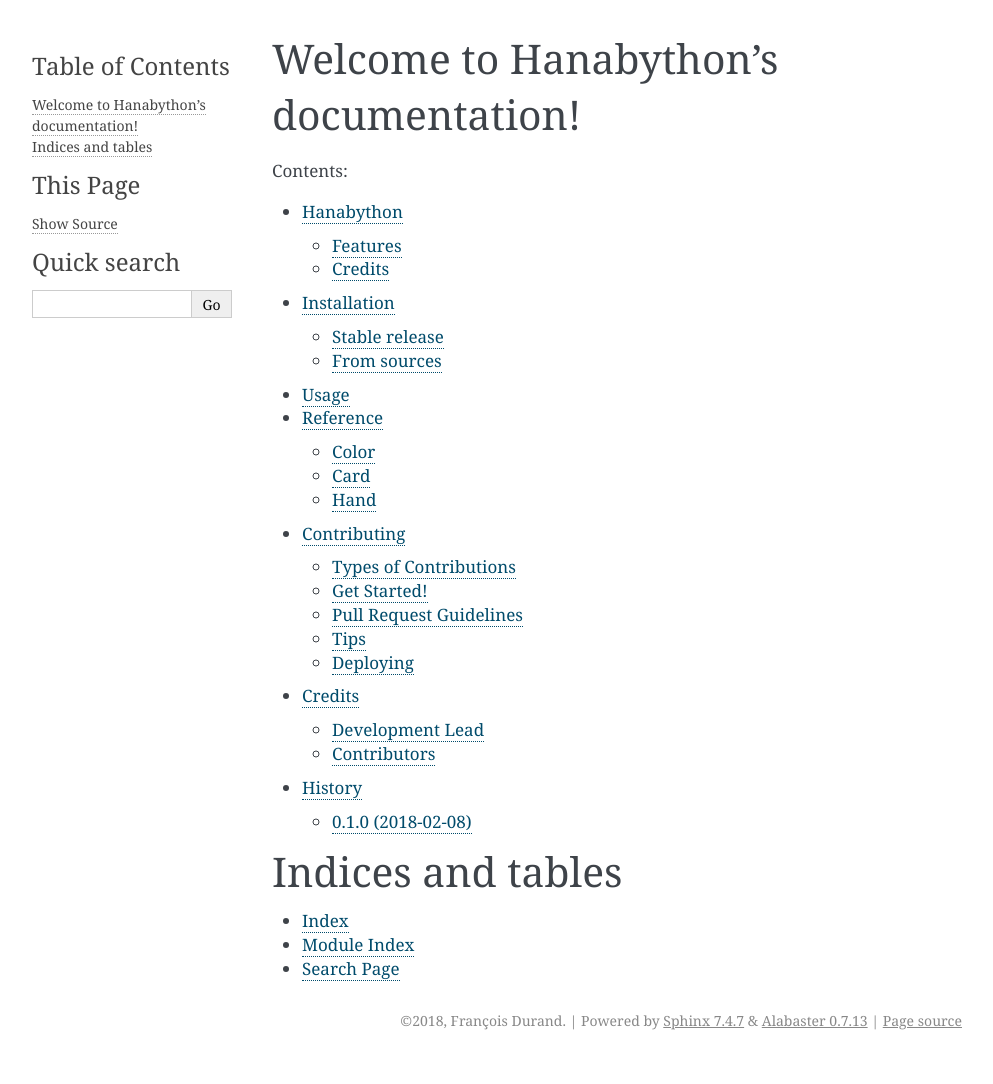
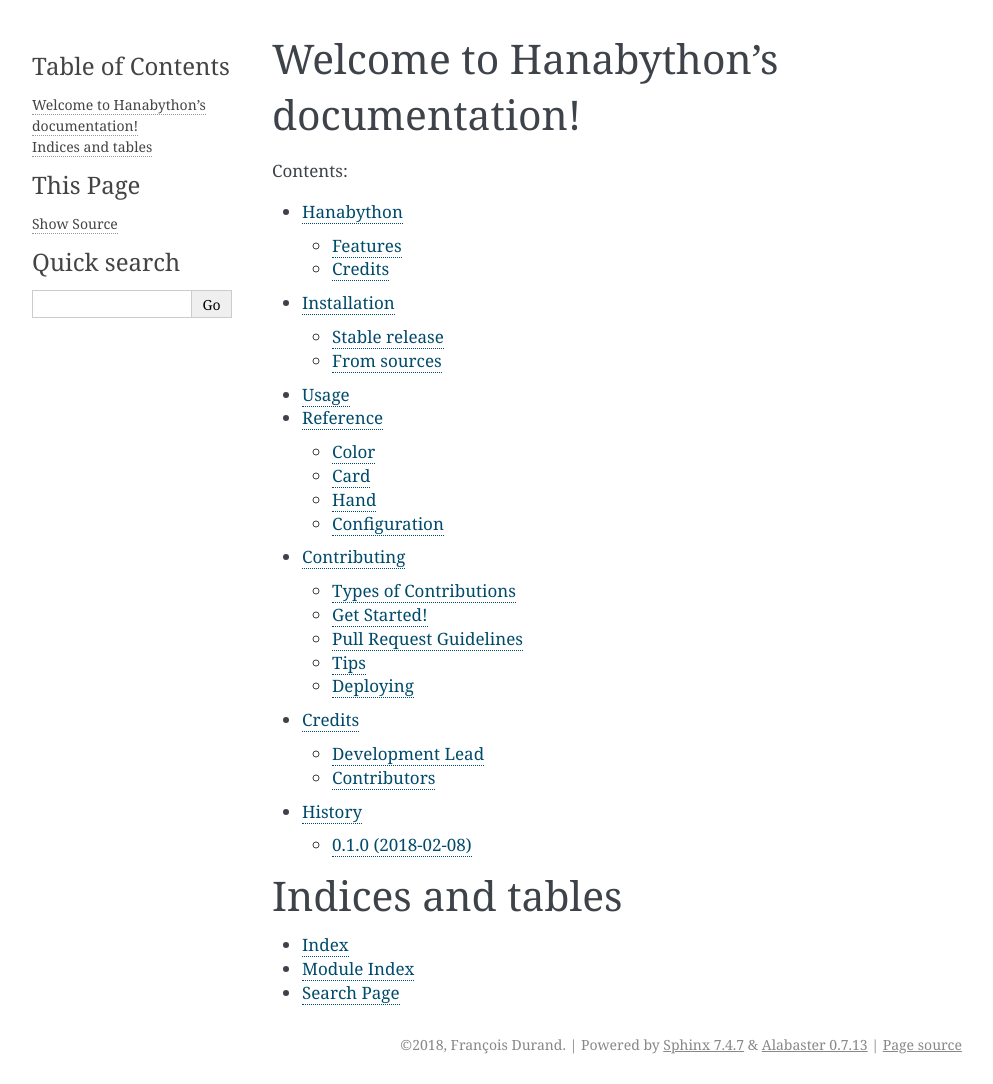
Before and after one commit to francois-durand/hanabython, a Sphinx documentation site: the page built from docs/index.rst, in a window 1280 px wide. Shown: the whole page, without its empty margins (148-1141 px from the left). Built offline with Sphinx 7.4.7, drawn with Linux system fonts in a browser that asks for light colours; pages that are not in the unit, such as notebooks, are missing from menus; before the commit the page ends 1060 px from its top, so only the background shows below that.

Commit message:
Include Configuration in doc

```diff
--- a/docs/reference.rst
+++ b/docs/reference.rst
@@ -25,3 +25,9 @@ Hand
 
 .. autoclass:: hanabython.Hand
     :members:
+
+Configuration
+----
+
+.. autoclass:: hanabython.Configuration
+    :members:
--- a/hanabython/__init__.py
+++ b/hanabython/__init__.py
@@ -11,3 +11,4 @@ from ColorClueBehavior import ColorClueBehavior
 from PrintColor import PrintColor
 from Card import Card
 from Hand import Hand
+from Configuration import Configuration
```
